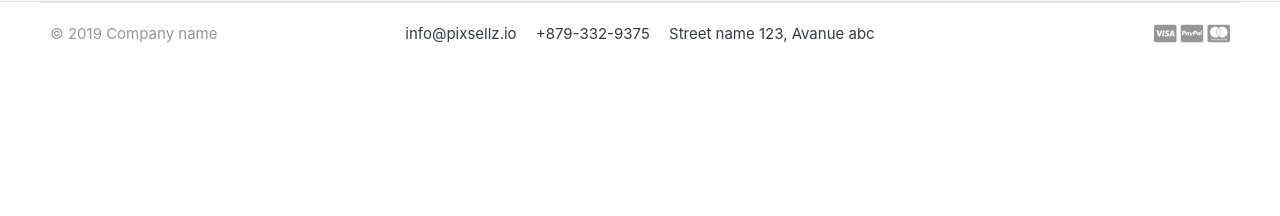
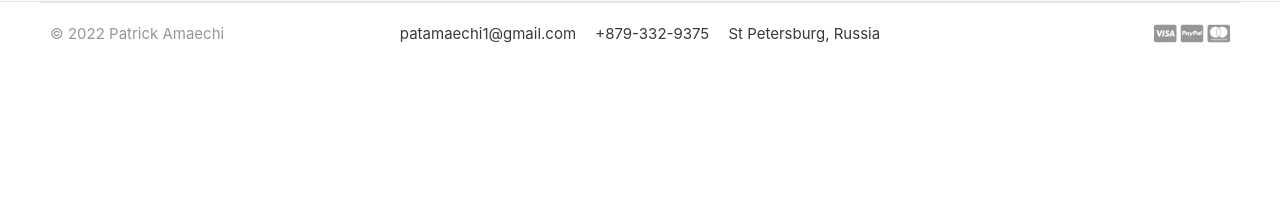
Before and after one commit to Dclassicgenius/RedStore-Django, a Django app: page /accounts/change_password/ in a window 1280 px wide. Shown: the part 569-785 px from the top of the page. Run offline with Django 4.2, Linux system fonts and the light colour scheme; the visitor is signed in with stand-in values (Sample User, id 1); data that the repository does not hold is empty; parts of the project's set-up code (start-up, migrations or seed data) failed here and were passed over; some libraries are stand-ins or nearby versions; some web fonts are replaced.

Commit message:
added readme.md file and screenshots

```diff
--- a/orders/views.py
+++ b/orders/views.py
@@ -1,7 +1,7 @@
 import datetime
 from email.message import EmailMessage
 import json
-from django.http import HttpResponse, JsonResponse
+from django.http import JsonResponse
 from django.shortcuts import redirect, render
 
 from carts.models import CartItem
--- a/templates/includes/footer.html
+++ b/templates/includes/footer.html
@@ -6,12 +6,12 @@
     <div class="container">
         <section class="footer-bottom border-top row">
             <div class="col-md-2">
-                <p class="text-muted"> &copy 2019 Company name </p>
+                <p class="text-muted"> &copy 2022 Patrick Amaechi </p>
             </div>
             <div class="col-md-8 text-md-center">
-                <span class="px-2">info@pixsellz.io</span>
+                <span class="px-2">patamaechi1@gmail.com</span>
                 <span class="px-2">+879-332-9375</span>
-                <span class="px-2">Street name 123, Avanue abc</span>
+                <span class="px-2">St Petersburg, Russia</span>
             </div>
             <div class="col-md-2 text-md-right text-muted">
                 <i class="fab fa-lg fa-cc-visa"></i>
```
Also changed, not shown: 4 other files.
